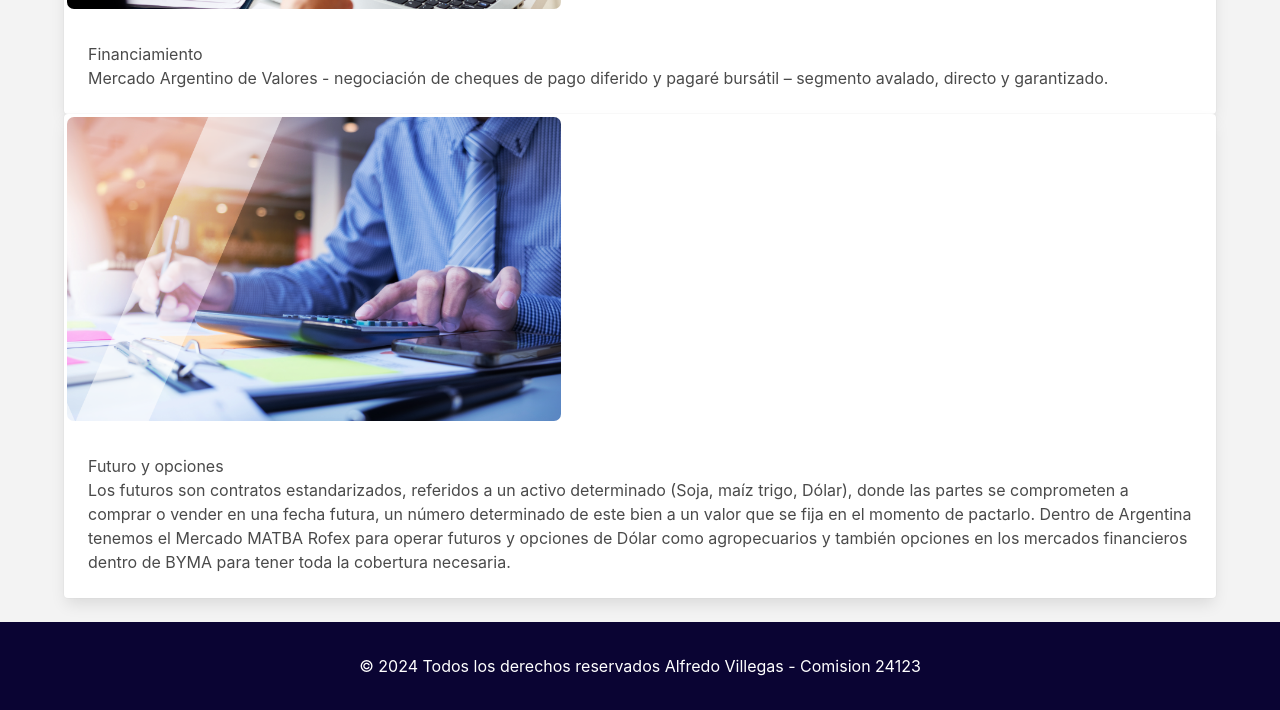
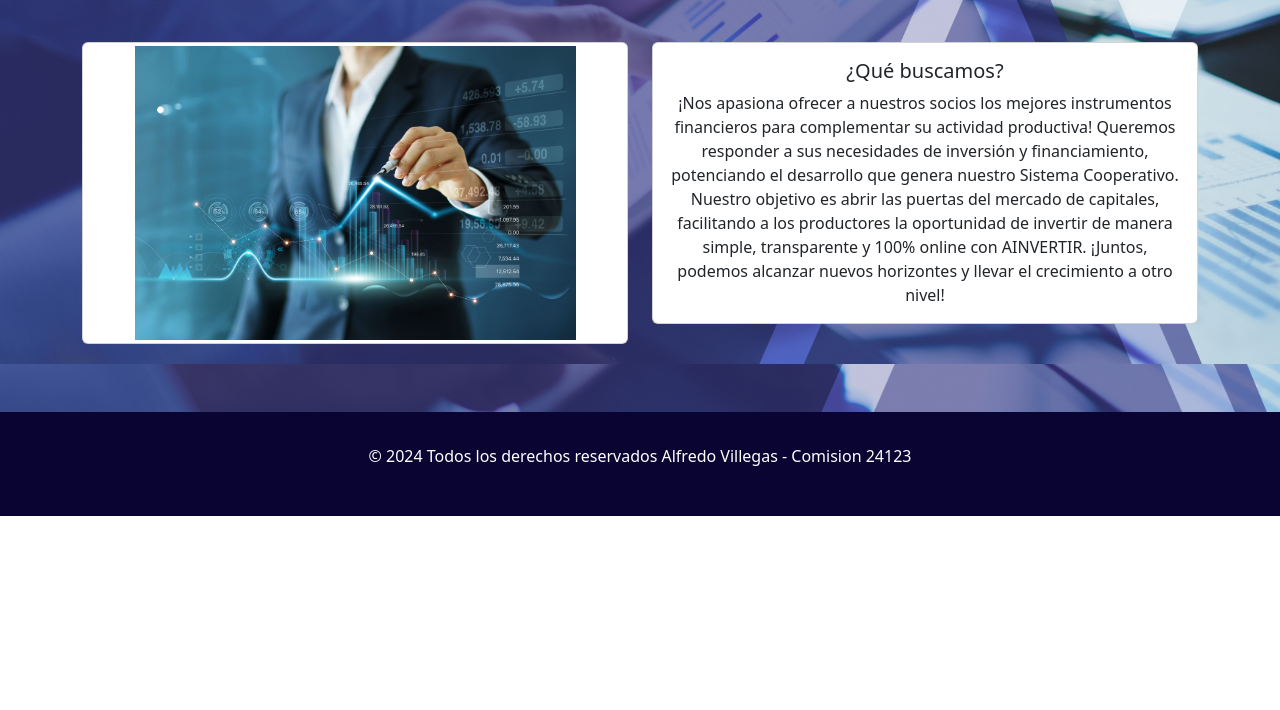
Before and after one commit to alvillegas-hk/proyectoCaC, a plain HTML site: page about.html in a window 1280 px wide. Shown: the part 429-1139 px from the top of the page. After the commit the page ends 945 px from the top, so only its background shows below. Drawn offline with nearby package versions, Linux system fonts and the light colour scheme.

Commit message:
ultimo cambios

```diff
--- a/about.html
+++ b/about.html
@@ -5,7 +5,7 @@
     <meta name="viewport" content="width=device-width, initial-scale=1.0">
     <title>Av | Nosotros</title>
     <link rel="stylesheet" href="css/style-about.css">
-    <link rel="stylesheet" href="https://cdnjs.cloudflare.com/ajax/libs/bulma/0.9.3/css/bulma.min.css">
+    <link rel="stylesheet" href="https://cdnjs.cloudflare.com/ajax/libs/twitter-bootstrap/5.3.0/css/bootstrap.min.css">
     <link rel="icon" href="favicon.png" type="image/png">
 
 </head>
@@ -24,45 +24,48 @@
             </div>
             <ul id="nav-list">
                 <li><a href="about.html">¿Quiénes somos?</a></li>
-                <li><a href="services.html">¿Qué buscamos?</a></li>
+                <li><a href="services.html">¿Qué ofrecemos?</a></li>
                 <li><a href="contact.html">Contacto</a></li>
             </ul>
         </nav>
     </header>
-    <main class="container-fluid px-0">
-        <section id="financiamiento" class="py-5 container-fluid">
-            <div class="container">
-                <div class="row mt-5">
+    <main >
+        <main>
+            <div class="container my-5">
+                <div class="row gy-4">
                     <div class="col-md-6">
                         <div class="card">
-                            <img src="images/index/financiamiento.png" alt="Financiero">
-                            <div class="card-content">
-                                <h2 class="h1 text-blue">Financiamiento</h2>
-                                <p class="text-blue espaciado">Mercado Argentino de Valores - negociación de cheques de pago
-                                    diferido y pagaré bursátil – segmento avalado, directo y garantizado.</p>
+                            <img src="images/about/ejemplo1.jpg" class="card-img-top" alt="acciones">
+                        </div>
+                    </div>
+                    <div class="col-md-6">
+                        <div class="card bg-card">
+                            <div class="card-body text-center d-flex flex-column justify-content-center align-items-center">
+                                <h5 class="card-title">¿Quiénes somos?</h5>
+                                <p class="card-text">Somos una startup apasionada por ofrecer productos financieros innovadores en el mercado de capitales. Nos respalda un grupo cooperativo con más de 100 años de experiencia, proporcionando la solidez y confianza que nuestros clientes necesitan.
+
+                                    Nuestro objetivo es impulsar el desarrollo de todos los miembros de nuestra comunidad cooperativa, ayudándolos a hacer crecer su capital y fortalecer sus finanzas. Queremos ser el socio estratégico que acompaña y potencia tu crecimiento.</p>
                             </div>
                         </div>
                     </div>
                     <div class="col-md-6">
                         <div class="card">
-                            <img src="images/index/futuro&opciones.png" alt="Futuro y opciones">
-                            <div class="card-content">
-                                <h2 class="h1 text-green">Futuro y opciones</h2>
-                                <p class="text-blue espaciado">
-                                    Los futuros son contratos estandarizados, referidos a un activo determinado (Soja, maíz
-                                    trigo, Dólar), donde las partes se comprometen a comprar o vender en una fecha futura, un
-                                    número determinado de este bien a un valor que se fija en el momento de pactarlo. Dentro de
-                                    Argentina tenemos el Mercado MATBA Rofex para operar futuros y opciones de Dólar como
-                                    agropecuarios y también opciones en los mercados financieros dentro de BYMA para tener toda
-                                    la cobertura necesaria.
-                                </p>
+                            <img src="images/about/ejemplo3.jpg" class="card-img-top" alt="bonos">
+                        </div>
+                    </div>
+                    <div class="col-md-6">
+                        <div class="card bg-card">
+                            <div class="card-body text-center d-flex flex-column justify-content-center align-items-center">
+                                <h5 class="card-title">¿Qué buscamos?</h5>
+                                <p class="card-text">¡Nos apasiona ofrecer a nuestros socios los mejores instrumentos financieros para complementar su actividad productiva! Queremos responder a sus necesidades de inversión y financiamiento, potenciando el desarrollo que genera nuestro Sistema Cooperativo.
+
+                                    Nuestro objetivo es abrir las puertas del mercado de capitales, facilitando a los productores la oportunidad de invertir de manera simple, transparente y 100% online con AINVERTIR. ¡Juntos, podemos alcanzar nuevos horizontes y llevar el crecimiento a otro nivel!</p>
                             </div>
                         </div>
                     </div>
                 </div>
             </div>
-        </section>
-    </main>
+        </main>
     <footer>
 
 
--- a/css/style-about.css
+++ b/css/style-about.css
@@ -201,9 +201,40 @@ body {
   } */
 
   main {
-    background-image: url('/images/index/fondo_gris.jpg');
+    background-image: url('/images/about/background.jpg');
     background-size: cover; /* Ajusta la imagen para cubrir todo el área del contenedor */
     background-position: center; /* Centra la imagen horizontal y verticalmente */
     background-repeat: no-repeat; /* Evita que la imagen se repita */
     /* Otros estilos que quieras aplicar al main */
 }
+
+
+.card {
+    background-color: rgba(255, 255, 255, 0.9); /* Color de fondo con opacidad */
+    border: 1px solid #ddd; /* Borde de la tarjeta */
+    border-radius: 5px; /* Bordes redondeados */
+    margin-bottom: 20px; /* Espacio entre las tarjetas */
+    height: 100%; /* Altura del contenedor igual al 100% */
+
+}
+
+.card:hover {
+    box-shadow: 0px 0px 10px rgba(0, 0, 0, 0.1); /* Efecto de sombra al pasar el cursor */
+}
+
+
+        /* Estilo para reducir y centrar la imagen en la parte superior de la tarjeta */
+        .card-img-top {
+            object-fit: contain;
+            max-height:300px; /* Altura máxima deseada de la imagen */
+            margin: auto; /* Centra la imagen horizontalmente */
+            display: block; /* Asegura que la imagen esté centrada */
+        }
+        /* Estilo para centrar el contenido dentro de la tarjeta */
+        .card-body {
+            display: flex;
+            flex-direction: column;
+            justify-content: center;
+            align-items: center;
+            height: 100%; /* Asegura que la tarjeta tenga el mismo tamaño que su contenido */
+        }
```
Also changed, not shown: contact.html (+6 -5 lines), index.html (+2 -3 lines), services.html (+1 -2 lines), images/about/background.jpg (added), images/about/ejemplo1.jpg (added), images/about/ejemplo3.jpg (added), images/about/ejemplos2.jpg (added).
